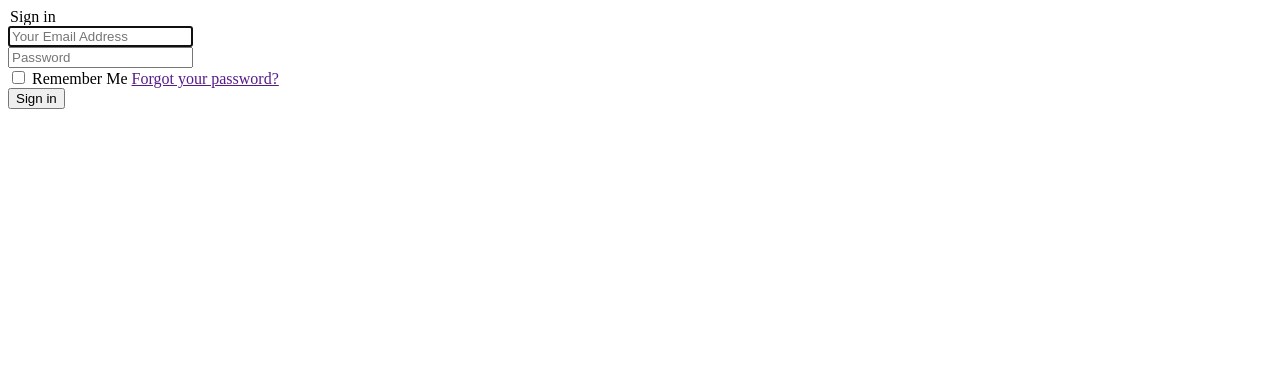
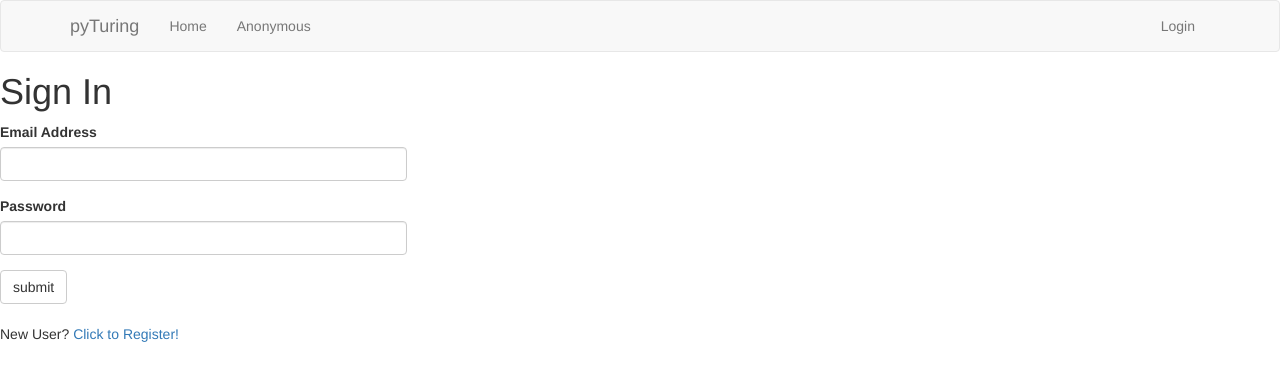
Before and after one commit to kuluk1/pyTuring, a Flask app: page /auth/signin/ in a window 1280 px wide. Shown: the top 381 px of the page. Run offline with Flask 2, Linux system fonts and the light colour scheme; some libraries are stand-ins or nearby versions.

Commit message:
auth mod finished

```diff
--- a/app/__init__.py
+++ b/app/__init__.py
@@ -5,8 +5,18 @@ from flask import Flask, render_template
 from flask_sqlalchemy import SQLAlchemy
 from flask_migrate import Migrate
 
+# Import for flask_login
+from flask_login import LoginManager
+
+# Bootstrap
+from flask_bootstrap import Bootstrap
+
+
 
 db = SQLAlchemy()
+login = LoginManager()
+login.login_view = 'auth.login'
+bootstrap = Bootstrap()
 
 def create_app():
     # Define the WSGI application object
@@ -19,12 +29,16 @@ def create_app():
     # by modules and controllers
     db.init_app(app=app)
     migrate = Migrate(app, db)
+    login.init_app(app)
+    bootstrap.init_app(app)
 
     # Import a module / component using its blueprint handler variable (mod_auth)
     from app.mod_auth.controllers import mod_auth as auth_module
+    from app.mod_main.controllers import mod_main as main_module
 
     # Register blueprint(s)
     app.register_blueprint(auth_module)
+    app.register_blueprint(main_module)
     # app.register_blueprint(xyz_module)
     # ..
     return app
--- a/app/mod_auth/controllers.py
+++ b/app/mod_auth/controllers.py
@@ -9,10 +9,12 @@ from werkzeug import check_password_hash, generate_password_hash
 from app import db
 
 # Import module forms
-from app.mod_auth.forms import LoginForm
+from app.mod_auth.forms import LoginForm, RegisterForm
 
 # Import module models (i.e. User)
 from app.mod_auth.models import User
+
+from flask_login import login_user, logout_user, current_user, login_required
 
 # Define the blueprint: 'auth', set its url prefix: app.url/auth
 mod_auth = Blueprint('auth', __name__, url_prefix='/auth')
@@ -20,6 +22,10 @@ mod_auth = Blueprint('auth', __name__, url_prefix='/auth')
 # Set the route and accepted methods
 @mod_auth.route('/signin/', methods=['GET', 'POST'])
 def signin():
+
+    if current_user.is_authenticated:
+        return redirect(url_for('main.index'))
+
 
     # If sign in form is submitted
     form = LoginForm(request.form)
@@ -29,14 +35,45 @@ def signin():
 
         user = User.query.filter_by(email=form.email.data).first()
 
-        if user and check_password_hash(user.password, form.password.data):
+        if user and user.check_password(form.password.data):
 
-            session['user_id'] = user.id
+            flash('Welcome %s' % user.username)
+            login_user(user)
 
-            flash('Welcome %s' % user.name)
-
-            return redirect(url_for('auth.home'))
+            return redirect(url_for('main.index'))
 
         flash('Wrong email or password', 'error-message')
 
     return render_template("auth/signin.html", form=form)
+
+@mod_auth.route('/register/', methods=['GET', 'POST'])
+def register():
+    form = RegisterForm()
+    if current_user.is_authenticated:
+        return redirect(url_for('main.index'))
+
+    if form.validate_on_submit():
+        u = User.query.filter_by(username=form.username.data).first()
+        if u is not None:
+            flash('Select a differente username')
+            redirect(url_for('auth.register'))
+        e = User.query.filter_by(email=form.email.data).first()
+        if e is not None:
+            flash('Select a different email')
+            return redirect(url_for('auth.register'))
+
+        new_user = User(username=form.username.data, email=form.email.data)
+        new_user.set_password(form.password.data)
+
+        db.session.add(new_user)
+        db.session.commit()
+
+        return redirect(url_for('auth.signin'))
+
+    return render_template("auth/register.html", form=form)
+
+@mod_auth.route('/logout/')
+@login_required
+def logout():
+    logout_user()
+    return redirect(url_for('main.index'))
--- a/app/mod_auth/forms.py
+++ b/app/mod_auth/forms.py
@@ -1,17 +1,39 @@
 # Import Form and RecaptchaField (optional)
-from flask_wtf import Form # , RecaptchaField
+from flask_wtf import FlaskForm # , RecaptchaField
 
 # Import Form elements such as TextField and BooleanField (optional)
-from wtforms import TextField, PasswordField # BooleanField
+from wtforms import TextField, PasswordField, SubmitField # BooleanField
 
 # Import Form validators
 from wtforms.validators import Required, Email, EqualTo
 
+# USer model
+from app.mod_auth.models import User
+
 
 # Define the login form (WTForms)
 
-class LoginForm(Form):
+class LoginForm(FlaskForm):
     email    = TextField('Email Address', [Email(),
                 Required(message='Must provide an email.')])
     password = PasswordField('Password', [
                 Required(message='Must provide a password.')])
+    submit = SubmitField('submit')
+
+class RegisterForm(FlaskForm):
+    username = TextField('Username', [Required(message='Must provide an username.')])
+    email    = TextField('Email Address', [Email(),
+                Required(message='Must provide an email.')])
+    password = PasswordField('Password', [
+                Required(message='Must provide a password.')])
+    submit = SubmitField('submit')
+
+    def validate_username(self, username):
+        user = User.query.filter_by(username = username.data).first()
+        if user is not None:
+            raise ValidationError('Select a differente username')
+
+    def validate_email(self, email):
+        user = User.query.filter_by(email = email.data).first()
+        if user is not None:
+            raise ValidationError('Select a different email')
--- a/app/templates/404.html
+++ b/app/templates/404.html
@@ -0,0 +1,4 @@
+{% extends 'base.html' %}
+
+
+404
--- a/app/templates/auth/signin.html
+++ b/app/templates/auth/signin.html
@@ -1,50 +1,13 @@
-{% macro render_field(field, placeholder=None) %}
-{% if field.errors %}
-<div>
-{% elif field.flags.error %}
-<div>
-{% else %}
-<div>
-{% endif %}
-    {% set css_class = 'form-control ' + kwargs.pop('class', '') %}
-    {{ field(class=css_class, placeholder=placeholder, **kwargs) }}
-</div>
-{% endmacro %}
+{% extends 'base.html' %}
+{% import 'bootstrap/wtf.html' as wtf %}
 
-<div>
-  <div>
-    <legend>Sign in</legend>
-    {% with errors = get_flashed_messages(category_filter=["error"]) %}
-    {% if errors %}
-    <div>
-    {% for error in errors %}
-    {{ error }}<br>
-    {% endfor %}
+{% block app_content %}
+    <h1>Sign In</h1>
+    <div class="row">
+        <div class="col-md-4">
+            {{ wtf.quick_form(form) }}
+        </div>
     </div>
-    {% endif %}
-    {% endwith %}
-
-    {% if form.errors %}
-    <div>
-    {% for field, error in form.errors.items() %}
-    {% for e in error %}
-    {{ e }}<br>
-    {% endfor %}
-    {% endfor %}
-    </div>
-    {% endif %}
-    <form method="POST" action="." accept-charset="UTF-8" role="form">
-      {{ form.csrf_token }}
-      {{ render_field(form.email, placeholder="Your Email Address",
-                                  autofocus="") }}
-      {{ render_field(form.password, placeholder="Password") }}
-      <div>
-      <label>
-        <input type="checkbox" name="remember" value="1"> Remember Me
-      </label>
-      <a role="button" href="">Forgot your password?</a><span class="clearfix"></span>
-      </div>
-      <button type="submit" name="submit">Sign in</button>
-    </form>
-  </div>
-</div>
+    <br>
+    <p>New User? <a href="{{ url_for('auth.register') }}">Click to Register!</a></p>
+{% endblock %}
--- /dev/null
+++ b/app/templates/base.html
@@ -0,0 +1,38 @@
+{% extends 'bootstrap/base.html' %}
+
+{% block navbar %}
+    <nav class="navbar navbar-default">
+        <div class="container">
+            <div class="navbar-header">
+                <button type="button" class="navbar-toggle collapsed" data-toggle="collapse" data-target="#bs-example-navbar-collapse-1" aria-expanded="false">
+                    <span class="sr-only">Toggle navigation</span>
+                    <span class="icon-bar"></span>
+                    <span class="icon-bar"></span>
+                    <span class="icon-bar"></span>
+                </button>
+                <a class="navbar-brand" href="{{ url_for('main.index') }}">pyTuring</a>
+            </div>
+            <div class="collapse navbar-collapse" id="bs-example-navbar-collapse-1">
+                <ul class="nav navbar-nav">
+                    <li><a href="{{ url_for('main.index') }}">Home</a></li>
+                    {% if current_user.is_anonymous %}
+                    <li><a href="{{ url_for('main.index')}}">Anonymous</a></li>
+                    {% else %}
+                    <li><a href="{{ url_for('main.index')}}">{{ current_user.username }}</a></li>
+                    {% endif %}
+                </ul>
+                <ul class="nav navbar-nav navbar-right">
+                    {% if current_user.is_anonymous %}
+                    <li><a href="{{ url_for('auth.signin') }}">Login</a></li>
+                    {% else %}
+                    <li><a href="{{ url_for('auth.logout') }}">Logout</a></li>
+                    {% endif %}
+                </ul>
+            </div>
+        </div>
+    </nav>
+{% endblock %}
+
+{% block content %}
+{% block app_content %}{% endblock %}
+{% endblock %}
--- a/app/templates/index.html
+++ b/app/templates/index.html
@@ -1 +1,4 @@
-<h1>Hello World!</h1>
+{% extends 'base.html' %}
+{% import 'bootstrap/wtf.html' as wtf %}
+
+Hi to you!
--- a/requirements.txt
+++ b/requirements.txt
@@ -1,6 +1,9 @@
 alembic==0.9.9
 click==6.7
+dominate==2.3.1
 Flask==1.0.2
+Flask-Bootstrap==3.3.7.1
+Flask-Login==0.4.1
 Flask-Migrate==2.1.1
 Flask-SQLAlchemy==2.3.2
 Flask-WTF==0.14.2
@@ -12,5 +15,6 @@ python-dateutil==2.7.3
 python-editor==1.0.3
 six==1.11.0
 SQLAlchemy==1.2.7
+visitor==0.1.3
 Werkzeug==0.14.1
 WTForms==2.1
```
Also changed, not shown: app/mod_auth/models.py (+23 -10 lines), app/mod_main/controllers.py (added, +12 -0 lines), app/templates/auth/register.html (added, +11 -0 lines), migrations/versions/804e01a01287_init.py (added, +39 -0 lines), app/mod_main/__init__.py (added), app/mod_main/forms.py (added), app/mod_main/models.py (added).
